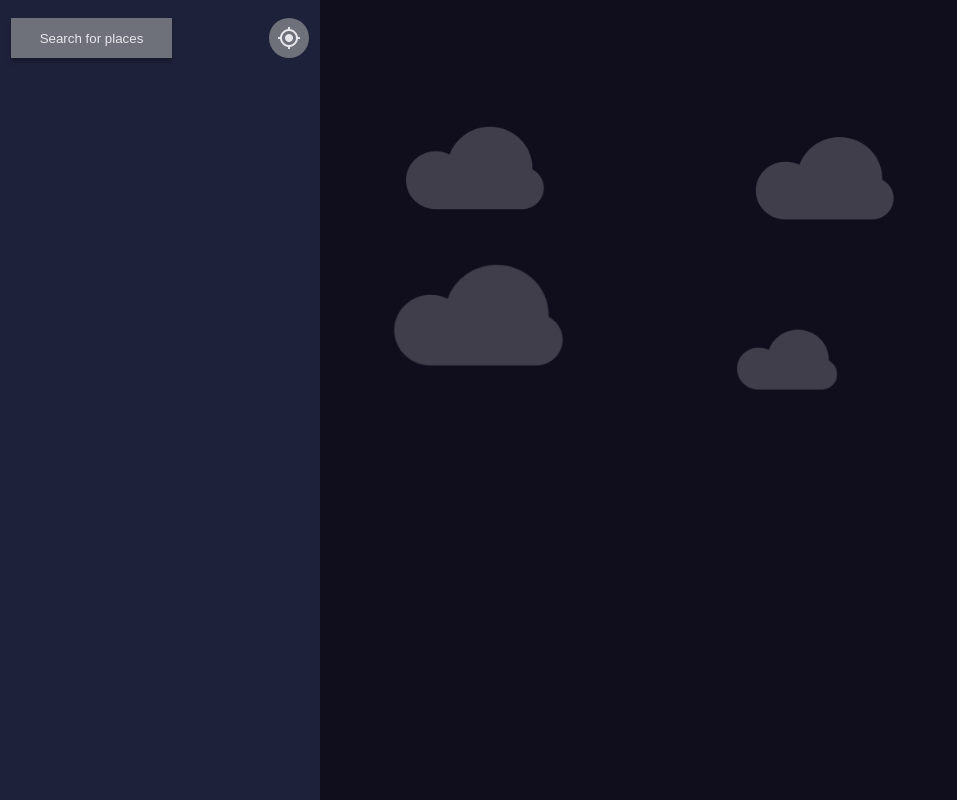
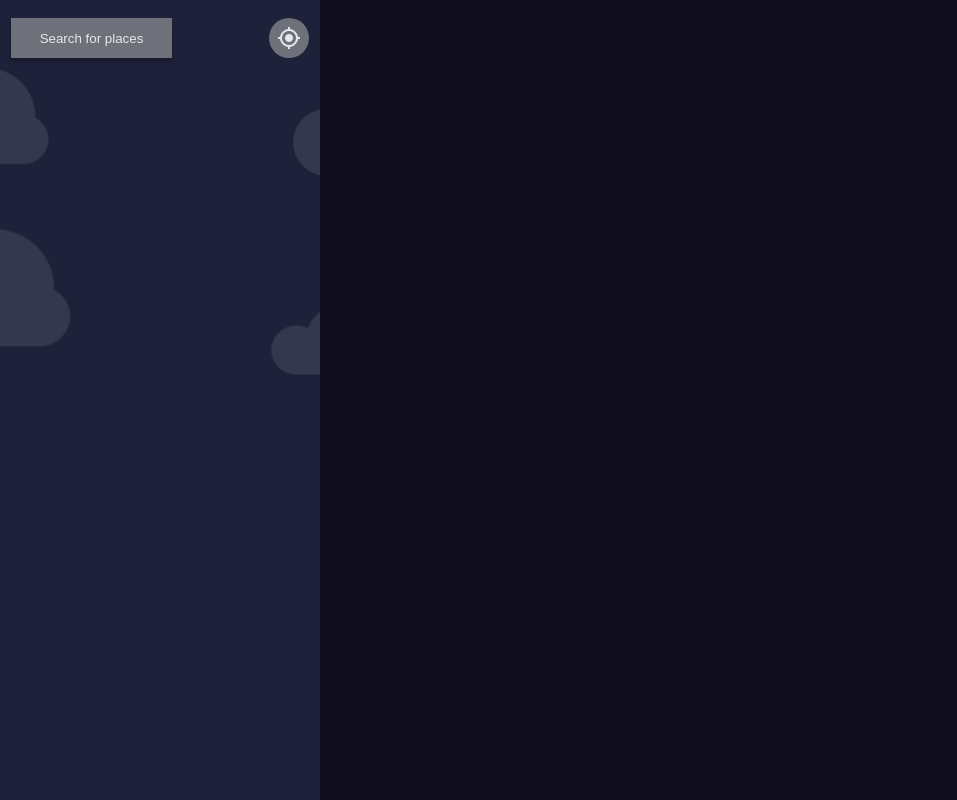
Before and after one commit to Cjuampi/weather-app, a React (Create React App) app in the folder client/: page / in a window 1280 px wide. Shown: the whole page, without its empty margins (0-957 px from the left). Built offline with nearby package versions, Linux system fonts and the light colour scheme.

Commit message:
Fixed the desktop  background

```diff
--- a/client/src/components/hightightsList/HightightsList.css
+++ b/client/src/components/hightightsList/HightightsList.css
@@ -65,13 +65,14 @@
 }
 .nhpercentage{
     font-style: normal;
-    font-weight: bold;
+    font-weight: 700;
     font-size: 12px;
     color:#A09FB1;
 }
 .symbol{
     display: flex;
     justify-content: flex-end;
+    font-weight: 700;
 }
 
 .windDirection{
--- a/client/src/components/hightightsList/HightightsList.js
+++ b/client/src/components/hightightsList/HightightsList.js
@@ -17,6 +17,7 @@ const HightLigthList = (props) =>{
             setDirectionW(props.data.wind_direction_compass)
             renderDirection()
         }
+        // eslint-disable-next-line react-hooks/exhaustive-deps
     },[props.data.wind_direction_compass])
 
     return(
--- a/client/src/components/nextdays/NextDays.css
+++ b/client/src/components/nextdays/NextDays.css
@@ -10,7 +10,7 @@
 
 .boxTitle{
     text-align: center;
-    font-weight: 500;
+    font-weight: 600;
     font-size: 16px;
     color:#E7E7EB;
     padding-top: 18px ;
@@ -26,7 +26,7 @@
 .maxTemp{
     font-family: Raleway;
     font-style: normal;
-    font-weight: 500;
+    font-weight: 600;
     font-size: 16px;
     color:#E7E7EB;
     padding-right: 16px;
@@ -34,7 +34,7 @@
 
 .minTemp{
     font-style: normal;
-    font-weight: 500;
+    font-weight: 600;
     font-size: 16px;
     color:#A09FB1;
 }
--- a/client/src/components/nextdays/NextDays.js
+++ b/client/src/components/nextdays/NextDays.js
@@ -9,11 +9,15 @@ const NextDays = (props) =>{
     return(
         <section className='boxDayWeather'>
             <section className='boxTitle'>
-                <span>
-                    {new Date(props.data.applicable_date).toLocaleString("en-US", { weekday: "short" })},
-                    {new Date(props.data.applicable_date).getDate() + " "}
-                    {new Date(props.data.applicable_date).toLocaleString("en-US", { month: "short" })}
-                </span>
+                {props.pos !== 1 ?
+                    <span>
+                        {new Date(props.data.applicable_date).toLocaleString("en-US", { weekday: "short" })},
+                        {new Date(props.data.applicable_date).getDate() + " "}
+                        {new Date(props.data.applicable_date).toLocaleString("en-US", { month: "short" })}
+                    </span>
+                    :
+                    <span>Tomorrow</span>
+                }
             </section>
             <section className='boxImage'>
                 {<img src={images[`${props.data.weather_state_abbr}`]} alt={props.data.weather_state_name}/>}
--- a/client/src/components/nextweather/NextWeather.js
+++ b/client/src/components/nextweather/NextWeather.js
@@ -6,7 +6,7 @@ import './NextWeather.css'
 
 const NextWeather = () =>{
 
-    const { city, dataWeather, setTypeG } = useContext(valuesContext)
+    const {  dataWeather, setTypeG } = useContext(valuesContext)
     const [ nextDaysData, setNextDaysData] = useState([])
 
     const changeToTypeC = () =>{
--- a/client/src/components/nextweatherlist/Nextweatherlist.js
+++ b/client/src/components/nextweatherlist/Nextweatherlist.js
@@ -7,10 +7,14 @@ const NextWeatherList = (props) =>{
     const daysList = () =>{
         return props.data.map((ele,index) =>{
             if(index > 0 ){
-                return <Days key={index} data={ele}/>
+                return <Days key={index} data={ele} pos={index}/>
+            }else{
+                return null
             }
         })
     }
+
+
 
     return(
         <section className='containerListNextW'>
--- a/client/src/components/searchcity/SearchCity.js
+++ b/client/src/components/searchcity/SearchCity.js
@@ -48,6 +48,7 @@ const WeatherSearch = () =>{
 
             excGetData()
         }
+        // eslint-disable-next-line react-hooks/exhaustive-deps
     },[inputTxt])
 
 
--- a/client/src/components/todayweather/TodayWeather.css
+++ b/client/src/components/todayweather/TodayWeather.css
@@ -76,7 +76,7 @@
 }
 
 .weatherDate > span {
-    font-weight: 500;
+    font-weight: 600;
     font-size: 18px;
     color: #88869D;
 }
@@ -97,4 +97,19 @@
         height: 100%;
     }
 
+    .containerTW:after {
+        content: "";
+        background-image: url('../../assets/images/Cloud-background.png');
+        background-repeat: no-repeat;
+        background-position: center;
+        background-size: 650px 350px;
+        opacity: 0.1;
+        top: 0px;
+        left: 0%;
+        bottom: 50%;
+        right: 75%;
+        position: absolute;
+        z-index: 1;
+    }
+
   }
--- a/client/src/components/todayweather/TodayWeather.js
+++ b/client/src/components/todayweather/TodayWeather.js
@@ -35,6 +35,7 @@ const TodayWeather = () => {
             }
             excGetData()
         }
+        // eslint-disable-next-line react-hooks/exhaustive-deps
     }, [city])
 
     useEffect(()=>{
@@ -56,6 +57,7 @@ const TodayWeather = () => {
 
             excWoedi()
         }
+        // eslint-disable-next-line react-hooks/exhaustive-deps
     },[currentPos])
 
     return (
@@ -70,7 +72,7 @@ const TodayWeather = () => {
             </section>
             <section className='containerInfoT'>
                 <section className='weatherImg'>
-                    {dataWeather.length!==0? <img src={imagenes[`${dataWeather.consolidated_weather[0].weather_state_abbr}`]}/>: null}
+                    {dataWeather.length!==0? <img src={imagenes[`${dataWeather.consolidated_weather[0].weather_state_abbr}`]} alt={dataWeather.consolidated_weather[0].weather_state_name}/>: null}
                 </section>
                 {typeG ?
                     <section className='theTemp'>
```
